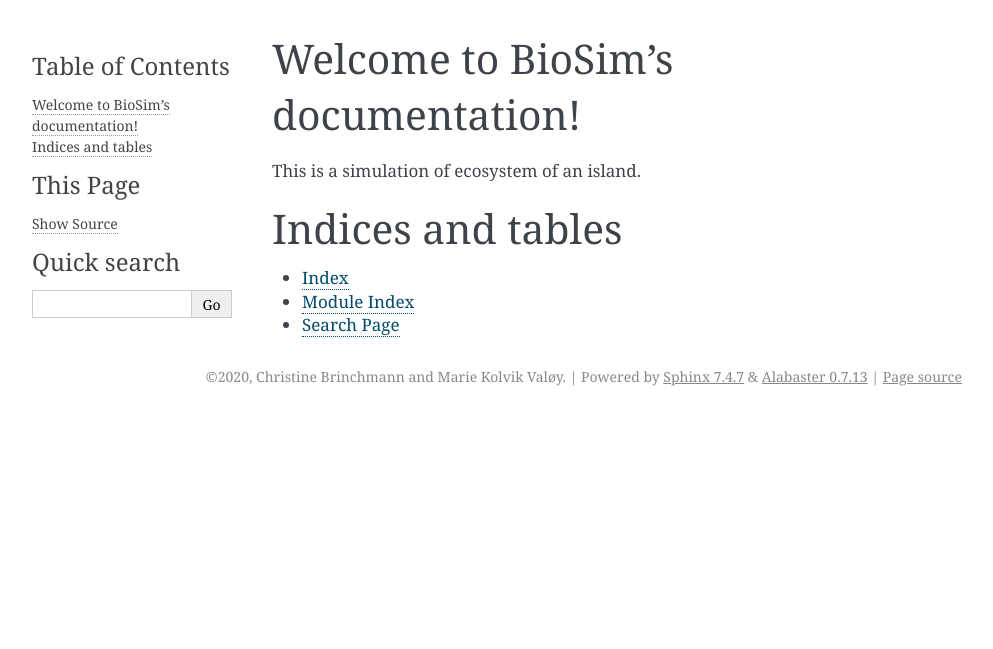
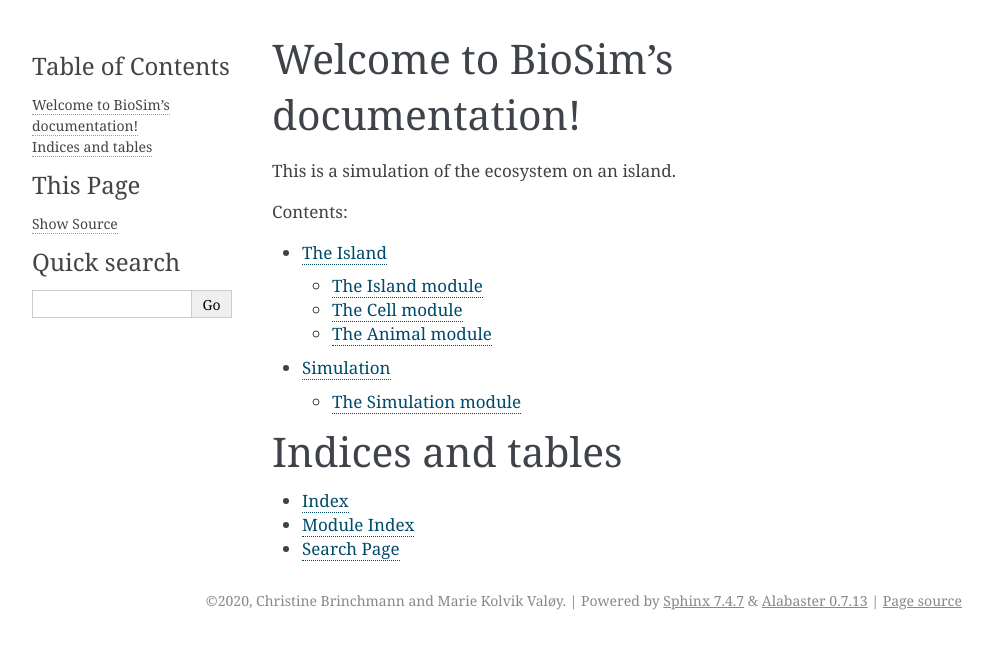
Before and after one commit to christinebr/BioSim_G08_Christine_Marie, a Sphinx documentation site: the page built from docs/index.rst, in a window 1280 px wide. Shown: the top 649 px of the page, without its empty margins (148-1141 px from the left). Built offline with Sphinx 7.4.7, drawn with Linux system fonts in a browser that asks for light colours.

Commit message:
Tried to fix documentation, the docstrings doesn't show up yet

```diff
--- a/docs/conf.py
+++ b/docs/conf.py
@@ -63,4 +63,5 @@
 
 
 # -- Extension configuration -------------------------------------------------
+
 latex_elements = {'papersize': 'a4paper'}
--- a/docs/index.rst
+++ b/docs/index.rst
@@ -4,14 +4,16 @@
    contain the root `toctree` directive.
 
 Welcome to BioSim's documentation!
-==================================
+===================================
 
-This is a simulation of ecosystem of an island.
+This is a simulation of the ecosystem on an island.
 
 .. toctree::
    :maxdepth: 2
    :caption: Contents:
 
+   island
+   simulation
 
 
 Indices and tables
--- /dev/null
+++ b/docs/island.rst
@@ -0,0 +1,18 @@
+The Island
+===========
+Write text here
+
+The Island module
+__________________
+-- automodule:: biosim.island
+   :members:
+
+The Cell module
+_________________
+-- automodule:: biosim.cell
+   :members:
+
+The Animal module
+___________________
+-- automodule:: biosim.animals
+   :members:
--- /dev/null
+++ b/docs/simulation.rst
@@ -0,0 +1,8 @@
+Simulation
+===========
+Write text here
+
+The Simulation module
+______________________
+-- automodule:: biosim.simulation
+   :members:
```
Also changed, not shown: 2 other files.
